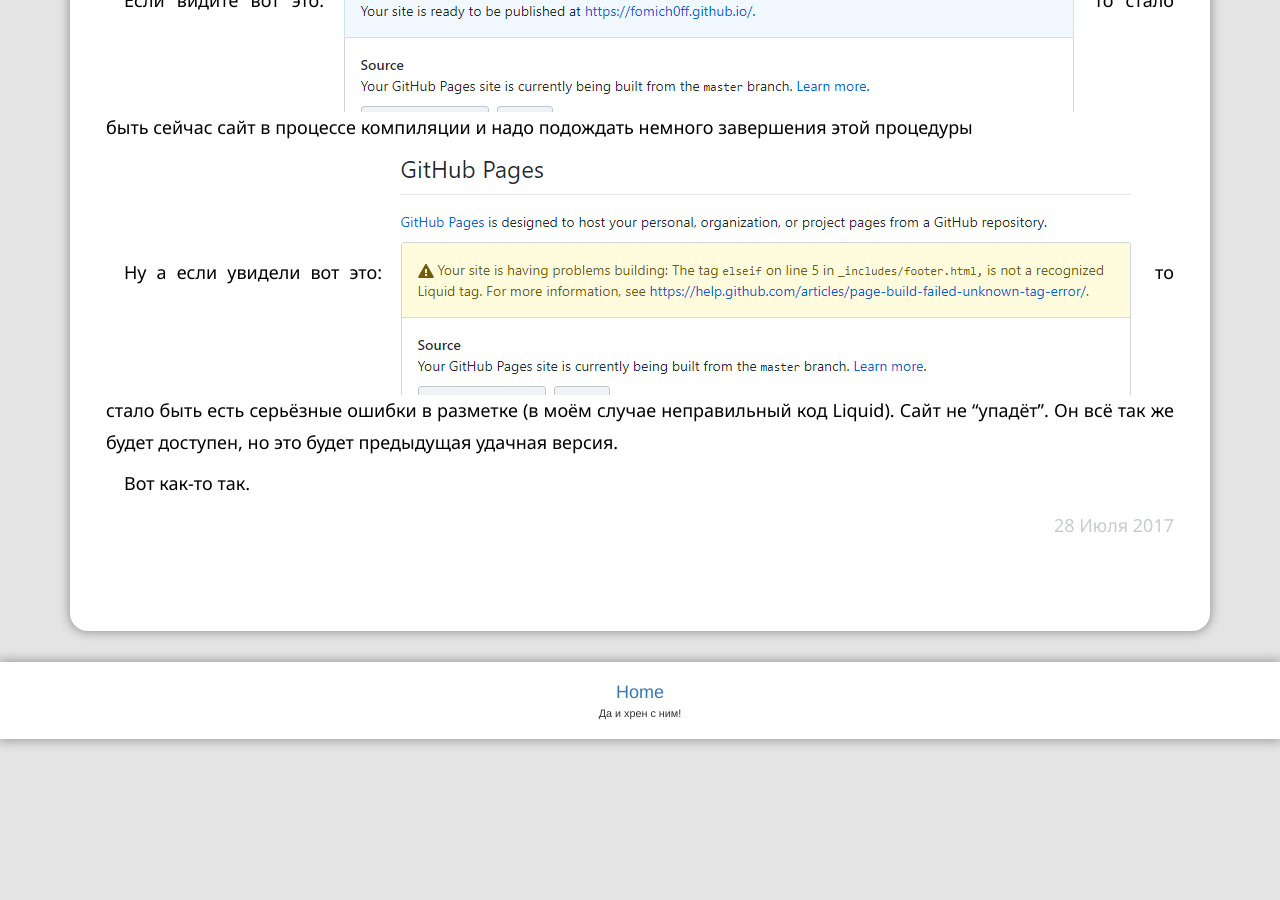
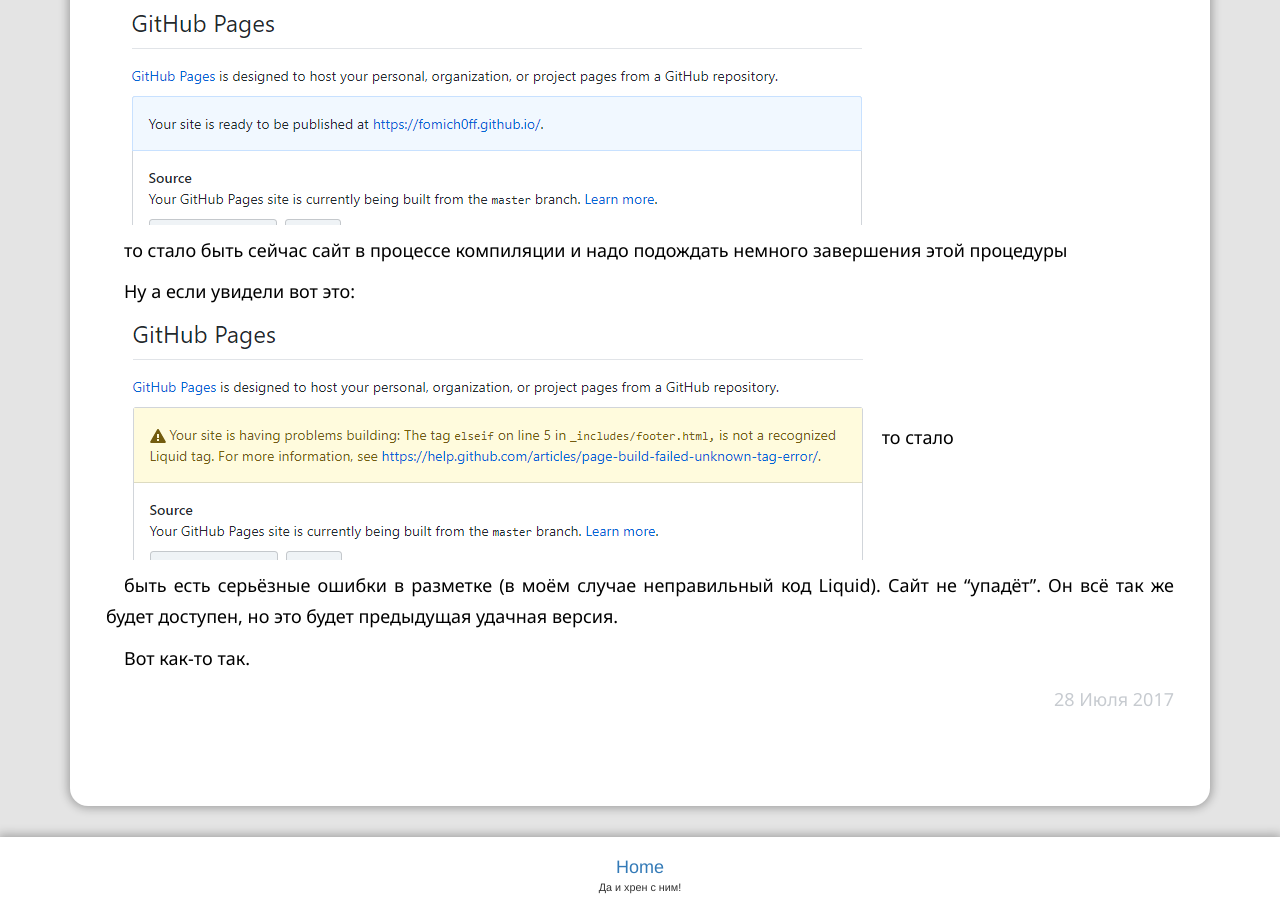
Before and after one commit to fomich0ff/fomich0ff.github.io, a Jekyll site: the page built from _posts/2017-07-28-how-to-check-site-status.md, in a window 1280 px wide and 900 px high, scrolled down 1269 px. Built offline with Jekyll 4.4.1, drawn with Linux system fonts in a browser that asks for light colours; nearby versions of some CDN libraries; our own code applies the rules of GitHub Pages for plain Markdown files; comment, search, counter and statistics services are not loaded; some of the changed lines change nothing that is shown.

Commit message:
Update 2017-07-28-how-to-check-site-status.md

````diff
--- a/_posts/2017-07-28-how-to-check-site-status.md
+++ b/_posts/2017-07-28-how-to-check-site-status.md
@@ -13,19 +13,31 @@
 1. идем в свой репозиторий
    ```https://github.com/<username>/<username>.github.io``` (для меня это
    ```https://github.com/fomich0ff/fomich0ff.github.io```).
-2. Дальше идем в настройки ![Настройки]({{page.image-folder}}/settings.PNG)
+2. Дальше идем в настройки
+
+![Настройки]({{page.image-folder}}/settings.PNG)
+
 3. В разделе ```Options``` находим раздел ```GitHub Pages``` и смотрим что там:
 
 Такая картинка говорит то том, что всё в порядке. Ошибок компиляции не
-найдено. ![Ошибок не найдено]({{page.image-folder}}/done.PNG) Это конечно же
-не значит, что ошибок нет совсем, но по крайней мере сайт отобразится вместе с
-последними изменениями.
+найдено.
 
-Если видите вот это: ![В процессе компиляции]({{page.image-folder}}/compiling.PNG)
+![Ошибок не найдено]({{page.image-folder}}/done.PNG)
+
+Это конечно же не значит, что ошибок нет совсем, но по крайней мере сайт отобразится
+вместе с последними изменениями.
+
+Если видите вот это:
+
+![В процессе компиляции]({{page.image-folder}}/compiling.PNG)
+
 то стало быть сейчас сайт в процессе компиляции и надо подождать немного завершения
 этой процедуры
 
-Ну а если увидели вот это: ![Ошибка]({{page.image-folder}}/error.PNG) то стало
+Ну а если увидели вот это:
+
+![Ошибка]({{page.image-folder}}/error.PNG) то стало
+
 быть есть серьёзные ошибки в разметке (в моём случае неправильный код Liquid).
 Сайт не "упадёт". Он всё так же будет доступен, но это будет предыдущая
 удачная версия.
````
